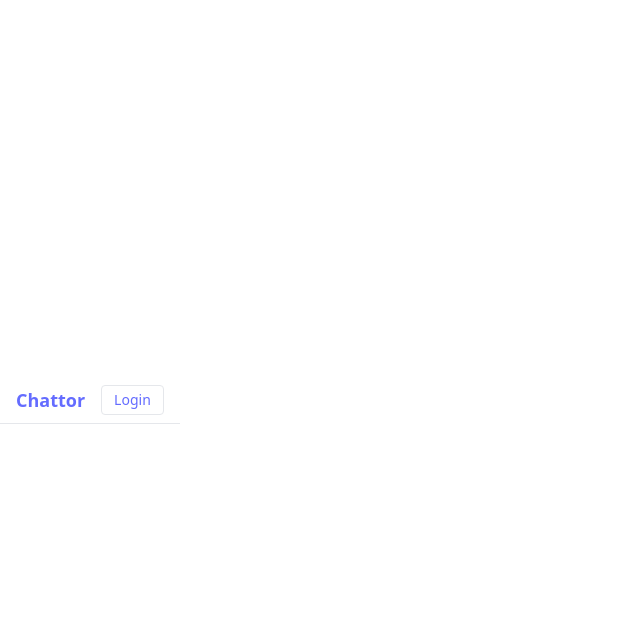
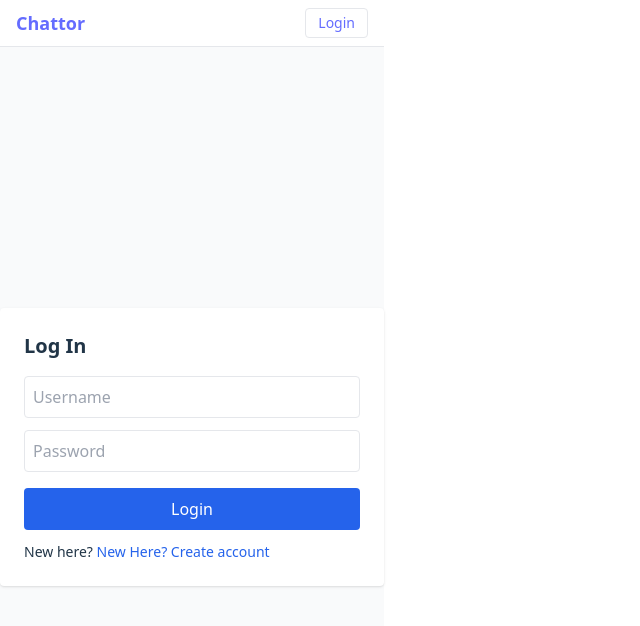
Before and after one commit to Manveer101/chat-app-frontend, a React (Vite) app: page /login in a window 1280 px wide. Shown: the top 626 px of the page, without its empty margins (0-640 px from the left). Built offline with nearby package versions, Linux system fonts and the light colour scheme.

Commit message:
Update App.jsx

```diff
--- a/src/App.jsx
+++ b/src/App.jsx
@@ -2,7 +2,7 @@
 import Navbar from "./components/Navbar.jsx";
 import Conversations from "./pages/Conversations.jsx";
 import Thread from "./pages/Thread.jsx";
-//import Login from "./pages/Login.jsx";
+import Login from "./pages/Login.jsx";
 import Signup from "./pages/Signup.jsx";
 import Threads from "./pages/Thread.jsx";
 import Profile from "./pages/Profile"; // adjust the path
@@ -20,7 +20,7 @@
         <Route path="/" element={<Protected><Conversations /></Protected>} />
         <Route path="/profile" element={<Profile />} />
         <Route path="/chat/:username" element={<Protected><Thread /></Protected>} />
-
+        <Route path="/login" element={<Login />} />
         <Route path="/signup" element={<Signup />} />
         <Route path="*" element={<Navigate to="/" />} />
         <Route path="/thread/:username" element={<Thread />} />
```
